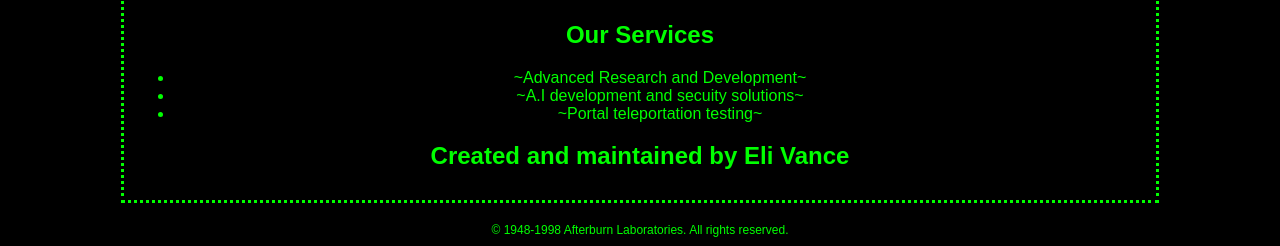
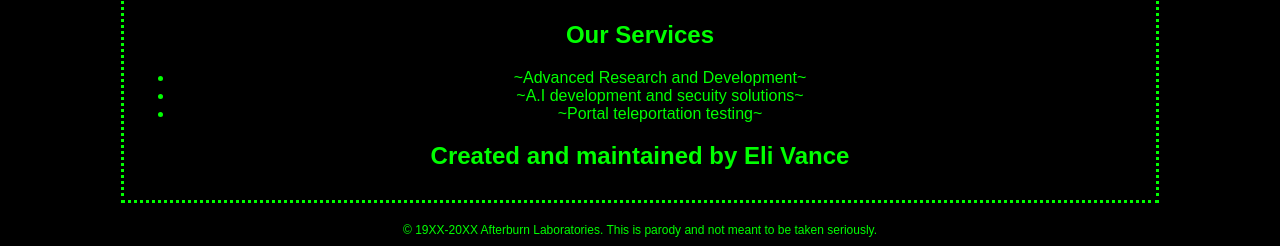
Before and after one commit to thybytecast/Afterburn-laboratories, a plain HTML site: page index.html in a window 1280 px wide. Shown: the part 553-799 px from the top of the page. Drawn offline with Linux system fonts and the light colour scheme.

Commit message:
Update index.html

```diff
--- a/index.html
+++ b/index.html
@@ -76,7 +76,7 @@
 
     </div>
     <div class="footer">
-        <p>© 1948-1998 Afterburn Laboratories. All rights reserved.</p>
+        <p>© 19XX-20XX Afterburn Laboratories. This is parody and not meant to be taken seriously.</p>
         <p><img src="https://upload.wikimedia.org/wikipedia/commons/1/19/Under_construction_graphic.gif" alt="Under Construction"></p>
     </div>
 </body>
```
